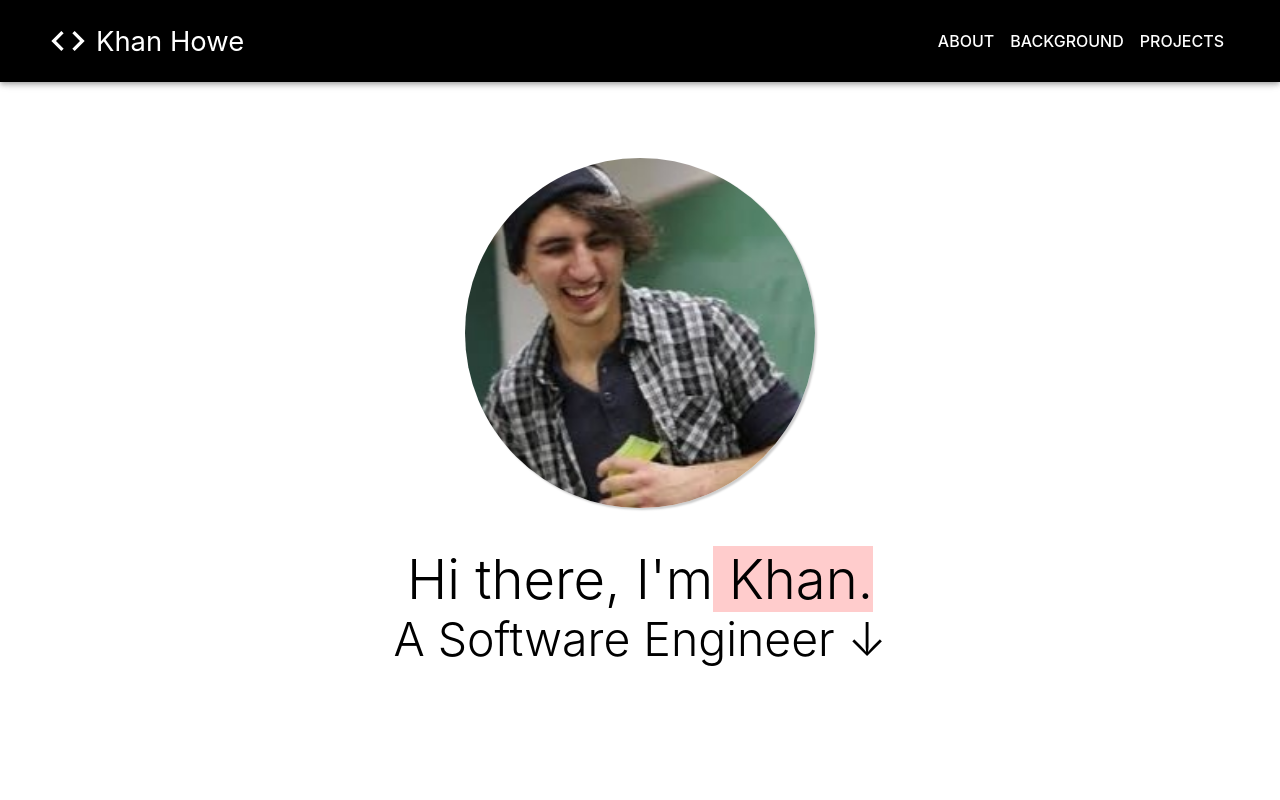
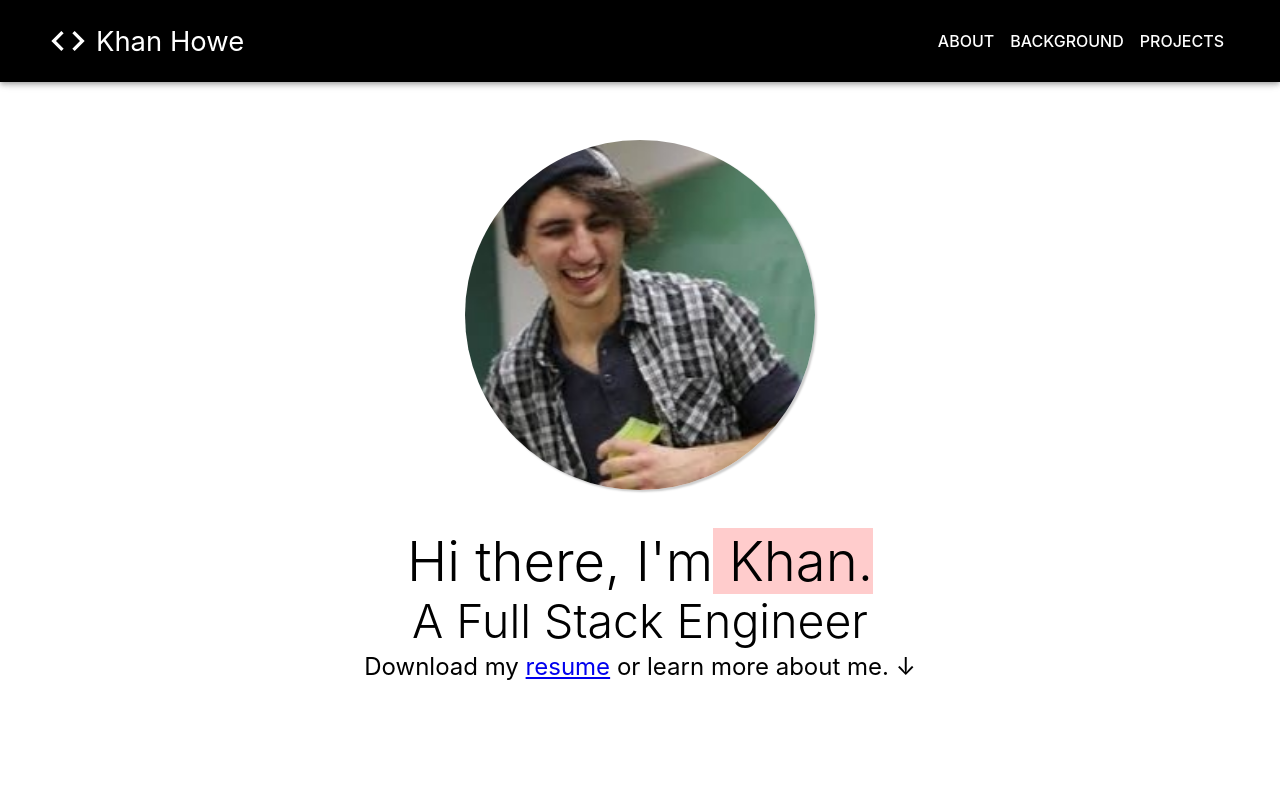
Before and after one commit to khanhowe/khan-dev, a React (Create React App) app: page /projects in a window 1280 px wide. Shown: the top 800 px of the page. Built offline with nearby package versions, Linux system fonts and the light colour scheme.

Commit message:
Add resume or scroll call-to-action

```diff
--- a/src/pages/About.tsx
+++ b/src/pages/About.tsx
@@ -29,7 +29,10 @@ const CenteredIntro: React.FC = () => {
                 Hi there, I'm<span style={{ backgroundColor: 'rgb(255, 2, 3, 0.2)' }}> Khan.</span>
             </ResponsiveTypography>
             <ResponsiveTypography variant="h2">
-                A Software Engineer ↓
+                A Full Stack Engineer
+            </ResponsiveTypography>
+            <ResponsiveTypography variant="body1">
+                Download my <a href="/KhanhNguyenResume.pdf" download>resume</a> or learn more about me. ↓
             </ResponsiveTypography>
         </Box>
     );
```
